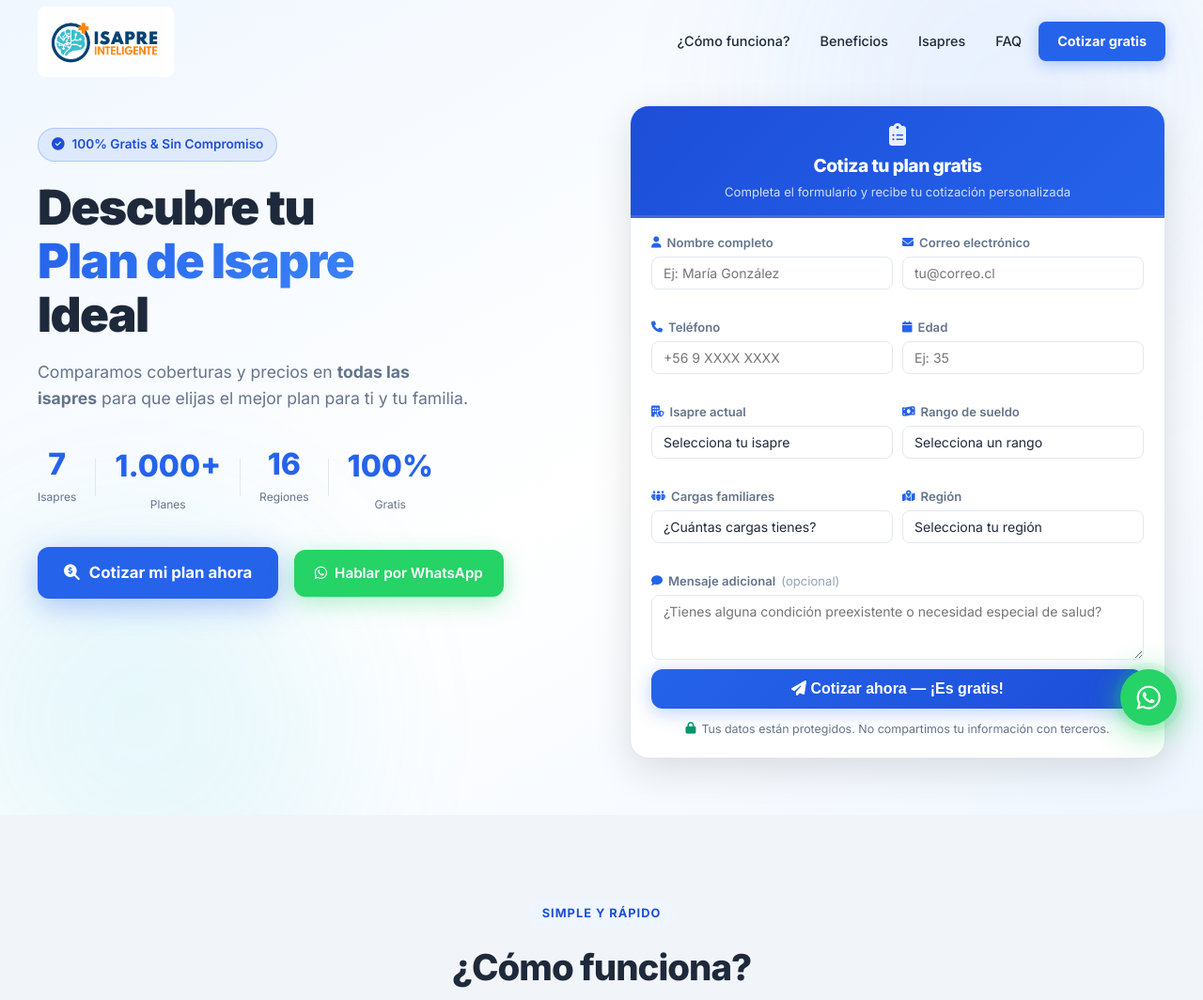
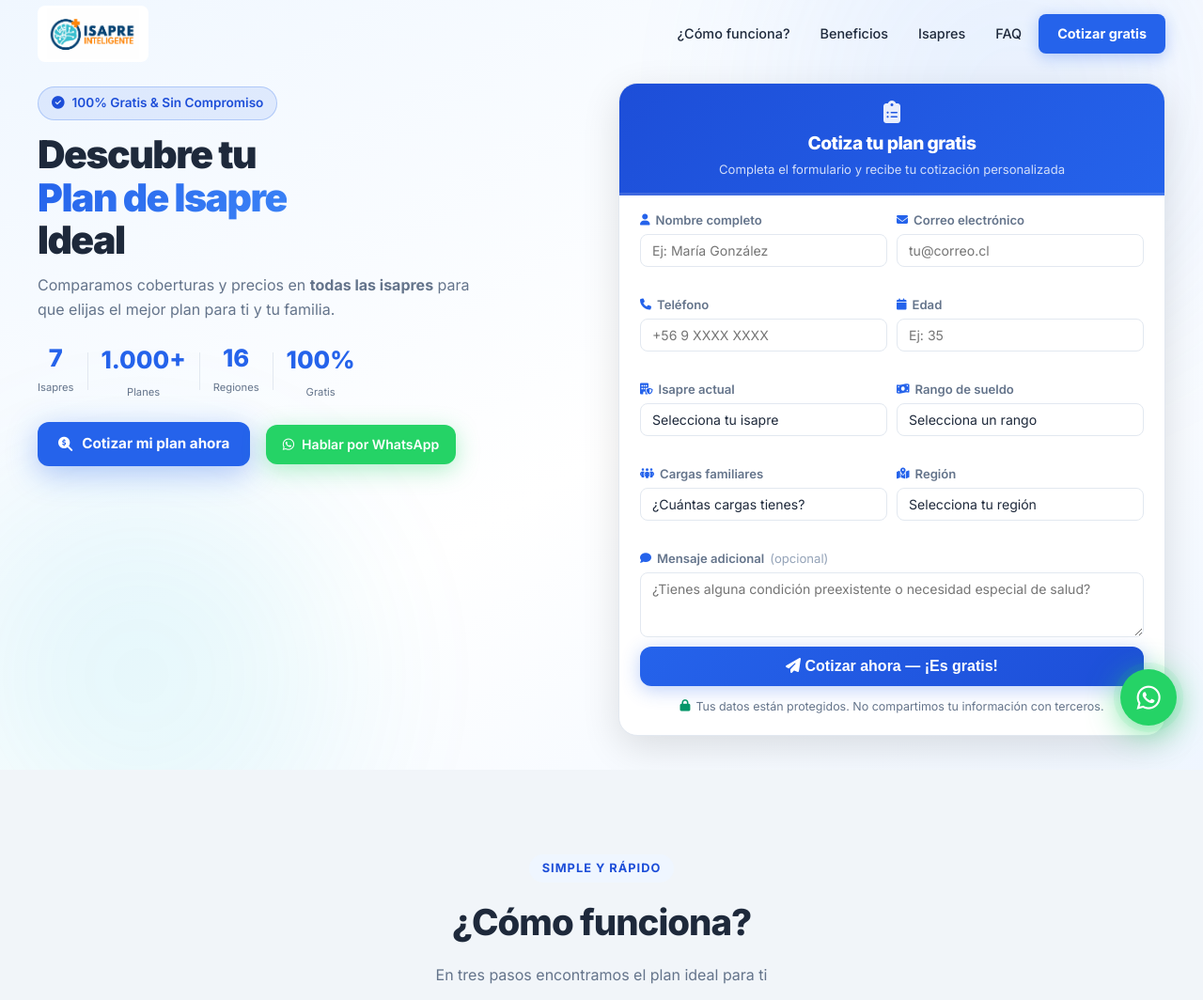
Before and after one commit to claudimo/leadIsapres, a website: page public/index.html in a window 1280 px wide. Shown: the top 1064 px of the page at 94% size. Drawn offline with Linux system fonts and the light colour scheme.

Commit message:
Mejora adaptación en pantallas

```diff
--- a/public/css/style.css
+++ b/public/css/style.css
@@ -819,6 +819,29 @@ section { padding: 90px 0; }
   .footer-grid    { grid-template-columns: 1fr 1fr; gap: 36px; }
 }
 
+/* ── Laptops 13"-14" (1280px / 800-900px alto) ──────────────── */
+@media (max-width: 1280px) and (min-width: 901px) {
+  .nav-container  { height: 72px; }
+  .nav-logo-img   { height: 60px; }
+  .toast-container { top: 72px; }
+
+  .hero           { padding: 88px 20px 36px; }
+  .hero-container { gap: 36px; }
+  .hero-content   { padding-top: 4px; }
+
+  .hero-title    { font-size: clamp(1.9rem, 3.2vw, 2.6rem); margin-bottom: 12px; }
+  .hero-subtitle { font-size: 1rem; margin-bottom: 20px; }
+  .hero-badge    { margin-bottom: 14px; }
+
+  .hero-stats    { gap: 14px; margin-bottom: 22px; }
+  .stat-number,
+  .stat-suffix   { font-size: 1.6rem; }
+  .stat-label    { font-size: .7rem; }
+
+  .btn-hero      { padding: 11px 22px; font-size: .95rem; margin-bottom: 8px; }
+  .btn-whatsapp  { padding: 10px 18px; font-size: .88rem; }
+}
+
 @media (max-width: 900px) {
   .hero-container { grid-template-columns: 1fr; gap: 40px; }
   .hero-content   { text-align: center; }
```
